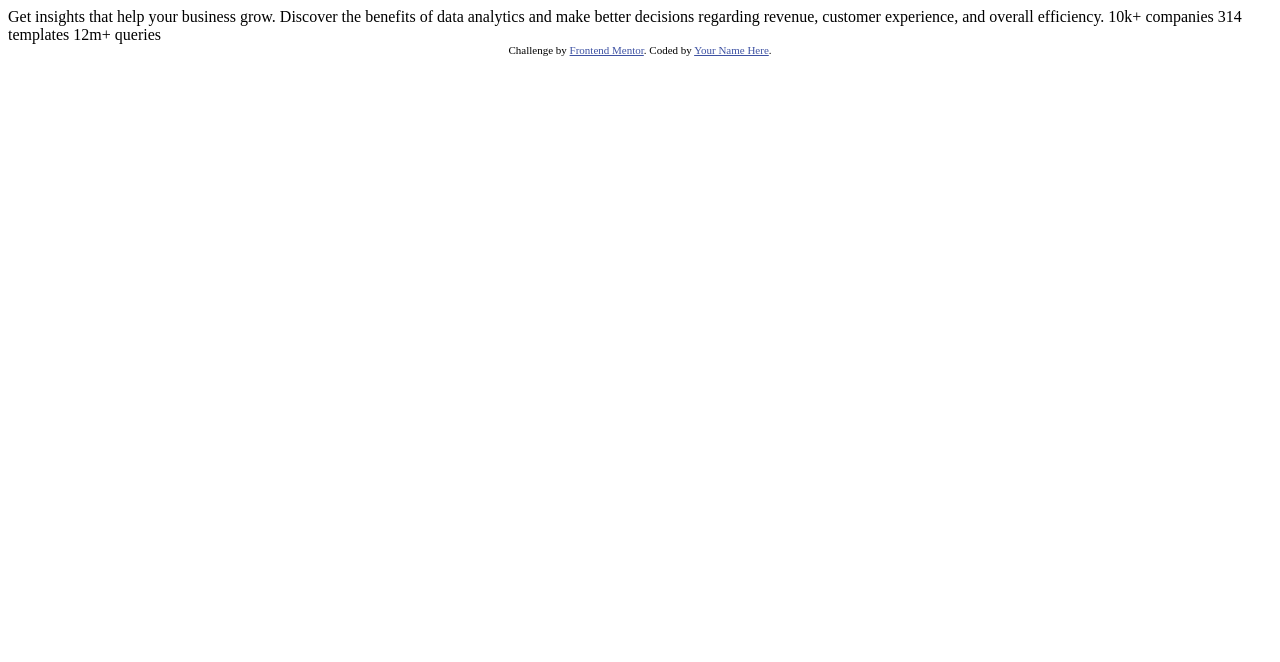
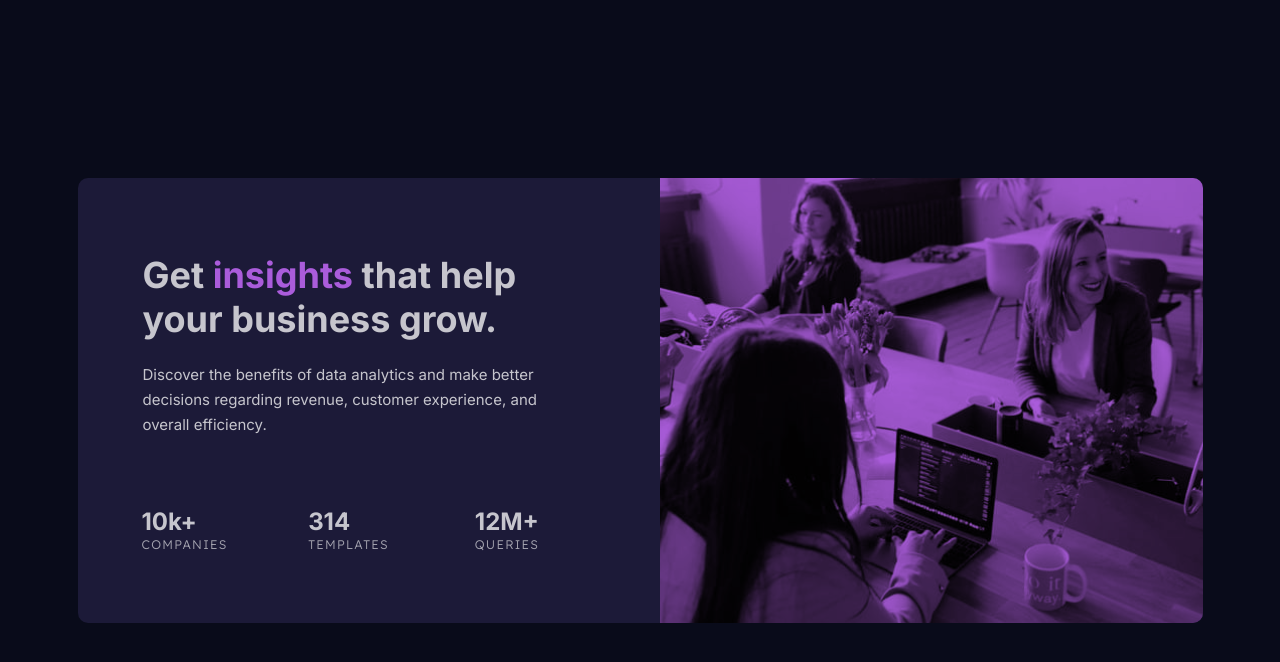
Before and after one commit to osmond20/Stats-Preview-Card-Component, a plain HTML site: page index.html in a window 1280 px wide. Drawn offline with Linux system fonts and the light colour scheme.

Commit message:
HTML & CSS code----

```diff
--- a/index.html
+++ b/index.html
@@ -3,31 +3,56 @@
 <head>
   <meta charset="UTF-8">
   <meta name="viewport" content="width=device-width, initial-scale=1.0"> <!-- displays site properly based on user's device -->
-
   <link rel="icon" type="image/png" sizes="32x32" href="./images/favicon-32x32.png">
-
+  <link rel="stylesheet" href="styles.css">
+  <link
+  rel="preload"
+  href="/fonts/inter-v20-latin-700.woff2"
+  as="font"
+  type="font/woff2"
+  crossorigin>
+  <link
+  rel="preload"
+  href="/fonts/inter-v20-latin-regular.woff2"
+  as="font"
+  type="font/woff2"
+  crossorigin>
+    <link
+  rel="preload"
+  href="/fonts/lexend-deca-v25-latin-regular.woff2"
+  as="font"
+  type="font/woff2"
+  crossorigin>
   <title>Frontend Mentor | Stats preview card component</title>
-
-  <!-- Feel free to remove these styles or customise in your own stylesheet 👍 -->
-  <style>
-    .attribution { font-size: 0.6875rem; text-align: center; }
-    .attribution a { color: hsl(228, 45%, 44%); }
-  </style>
 </head>
 <body>
+    <main class="parent-container">
+      <article class="card-holder">
+        <div class="image-container">
+        </div>
 
-  Get insights that help your business grow.
+        <section class="content-container">
+          <div class="title-paragraph-container">
+              <h1 class="title">Get <span class="coloured-text">insights</span> that help your business grow.</h1>
+              <p class="paragraph">
+                Discover the benefits of data analytics and make better decisions regarding revenue, customer
+                experience, and overall efficiency.
+              </p>
+          </div>
 
-  Discover the benefits of data analytics and make better decisions regarding revenue, customer
-  experience, and overall efficiency.
-
-  10k+ companies
-  314 templates
-  12m+ queries
-
-  <footer class="attribution">
-    Challenge by <a href="https://www.frontendmentor.io?ref=challenge">Frontend Mentor</a>.
-    Coded by <a href="#">Your Name Here</a>.
-  </footer>
+          <div class="stats-container">
+            <div class="stat1">
+              <h2 class="metric">10k+</h2> <p class="stats-text">COMPANIES</p>
+            </div>
+            <div class="stat2">
+              <h2 class="metric">314</h2> <p class="stats-text">TEMPLATES</p>
+            </div>
+            <div class="stat3">
+              <h2 class="metric">12M+</h2> <p class="stats-text">QUERIES</p>
+            </div>
+          </div>
+        </section>
+      </article>
+    </main>
 </body>
 </html>
--- /dev/null
+++ b/styles.scss
@@ -0,0 +1,223 @@
+//Fonts
+/* inter-regular - latin */
+@font-face {
+  font-display: swap; /* Check https://developer.mozilla.org/en-US/docs/Web/CSS/@font-face/font-display for other options. */
+  font-family: 'Inter';
+  font-style: normal;
+  font-weight: 400;
+  src: url('fonts/inter-v20-latin-regular.woff2') format('woff2'); /* Chrome 36+, Opera 23+, Firefox 39+, Safari 12+, iOS 10+ */
+}
+/* inter-700 - latin */
+@font-face {
+  font-display: swap; /* Check https://developer.mozilla.org/en-US/docs/Web/CSS/@font-face/font-display for other options. */
+  font-family: 'Inter';
+  font-style: normal;
+  font-weight: 700;
+  src: url('fonts/inter-v20-latin-700.woff2') format('woff2'); /* Chrome 36+, Opera 23+, Firefox 39+, Safari 12+, iOS 10+ */
+}
+
+/* lexend-deca-regular - latin */
+@font-face {
+  font-display: swap; /* Check https://developer.mozilla.org/en-US/docs/Web/CSS/@font-face/font-display for other options. */
+  font-family: 'Lexend Deca';
+  font-style: normal;
+  font-weight: 400;
+  src: url('fonts/lexend-deca-v25-latin-regular.woff2') format('woff2'); /* Chrome 36+, Opera 23+, Firefox 39+, Safari 12+, iOS 10+ */
+}
+
+/* lexend-deca-300 - latin */
+@font-face {
+  font-display: swap; /* Check https://developer.mozilla.org/en-US/docs/Web/CSS/@font-face/font-display for other options. */
+  font-family: 'Lexend Deca';
+  font-style: normal;
+  font-weight: 300;
+  src: url('fonts/lexend-deca-v25-latin-300.woff2') format('woff2'); /* Chrome 36+, Opera 23+, Firefox 39+, Safari 12+, iOS 10+ */
+}
+
+$font-size: 0.9375rem;
+
+/* || RESET */
+*,
+*::after,
+*::before {
+  margin: 0;
+  padding: 0;
+  box-sizing: border-box;
+}
+
+img,
+picture,
+video {
+  display: block;
+  max-width: 100%;
+  height: auto;
+}
+
+:root{
+  --navy-500-main-bg: hsl(233, 47%, 7%);
+  --blue-950-card-bg:hsl(244, 37%, 16%);
+  --purple-500-accent: hsl(277, 64%, 61%);
+
+  --white-main-heading-stats:hsl(277, 64%, 61%);
+  --white-main-paragraph:hsla(0, 0%, 100%, 0.75);
+  --white-stat-headings:hsla(0, 0%, 100%, 0.6);
+}
+
+body{
+  background-color: var(--navy-500-main-bg);
+}
+.parent-container{
+  display: flex;
+  align-items: center;
+  justify-content: center;
+  min-height: 100vh;
+  padding: 25px;
+}
+
+.card-holder{
+  background-color: var(--blue-950-card-bg);
+  height:48.75rem;
+  width:20.625rem;
+  border-radius: 10px;
+  display:flex;
+  flex-direction: column;
+  gap: 15px;
+}
+
+.image-container{
+  height: 240px;
+  width: 100%;
+  border-top-left-radius: 10px;
+  border-top-right-radius: 10px;
+  background-color: var(--purple-500-accent);
+  background-image: url("images/image-header-mobile.jpg");
+  background-size: cover;
+  background-position: center;
+  background-blend-mode: multiply;
+}
+
+.content-container{
+  padding: 25px;
+  display: flex;
+  flex-direction: column;
+  align-items: center;
+  width: 100%;
+
+  .title-paragraph-container{
+    height: 225px;
+  }
+
+  .title{
+    text-align: center;
+    color:var(--white-main-paragraph);
+    font-family: 'Inter', sans-serif;
+    font-weight: 700;
+    font-size: clamp(1.688rem, calc(1.450rem + 1.153vw), 2.250rem);
+
+    .coloured-text{
+      color: var(--white-main-heading-stats);
+    }
+  }
+
+  .paragraph{
+    font-size: $font-size;
+    text-align: center;
+    font-family: "Inter", sans-serif;
+    color:var(--white-main-paragraph);
+    padding: 7px;
+    margin: 5px;
+    line-height: 1.66;
+  }
+
+  .stats-container{
+    height: 250px;
+    display: grid;
+    grid-template-columns: 1fr;
+    grid-template-rows: repeat(3, 70px);
+    justify-items: center;
+    align-items: center;
+    margin-top: 15px;
+    gap: 10px;
+  }
+
+  .metric{
+    font-family: 'Inter', sans-serif;
+    color:var(--white-main-paragraph);
+    margin:5px;
+    text-align: center;
+  }
+
+  .stats-text{
+    font-family: 'Lexend Deca', sans-serif;
+    color: var(--white-stat-headings);
+    font-size: 12.5px;
+    font-weight: 300;
+    letter-spacing: 0.10em;
+  }
+}
+
+@media(min-width:60rem){
+  .card-holder{
+    flex-direction: row-reverse;
+    height: 445px;
+    width: 1125px;
+  }
+
+  .image-container{
+    height: 100%;
+    width: 562,5px;
+    background-color: var(--purple-500-accent);
+    background-image: url("images/image-header-desktop.jpg");
+    background-size: cover;
+    background-position: center;
+    background-blend-mode: multiply;
+    border-bottom-right-radius: 10px;
+    border-top-right-radius: 10px;
+    border-top-left-radius: 0;
+  }
+
+  .content-container{
+    display: flex;
+    align-items: center;
+    width: 562,5px;
+
+  .title-paragraph-container{
+    height: 277px;
+    display: flex;
+    flex-direction: column;
+    justify-content: start;
+    gap: 22.5px;
+    padding: 40px;
+
+    .title{
+      text-align: start;
+      padding-top: 10px;
+    }
+
+    .paragraph{
+      text-align: start;
+      padding: 0;
+      margin: 0;
+    }
+  }
+
+    .stats-container{
+      height: 85px;
+      width:430px;
+      display: grid;
+      grid-template-columns: repeat(3, 1fr);
+      grid-template-rows: 70px;
+      justify-items: start;
+      align-items: center;
+      margin-top: 15px;
+      gap: 70px;
+      margin-right: 10px;
+    }
+
+    .metric{
+      margin:0;
+      padding:0;
+      text-align: start;
+    }
+  }
+}
```
Also changed, not shown: fonts/inter-v20-latin-700.woff2 (added), fonts/inter-v20-latin-regular.woff2 (added), fonts/lexend-deca-v25-latin-300.woff2 (added), fonts/lexend-deca-v25-latin-regular.woff2 (added), styles.css (added), 2 other files.
